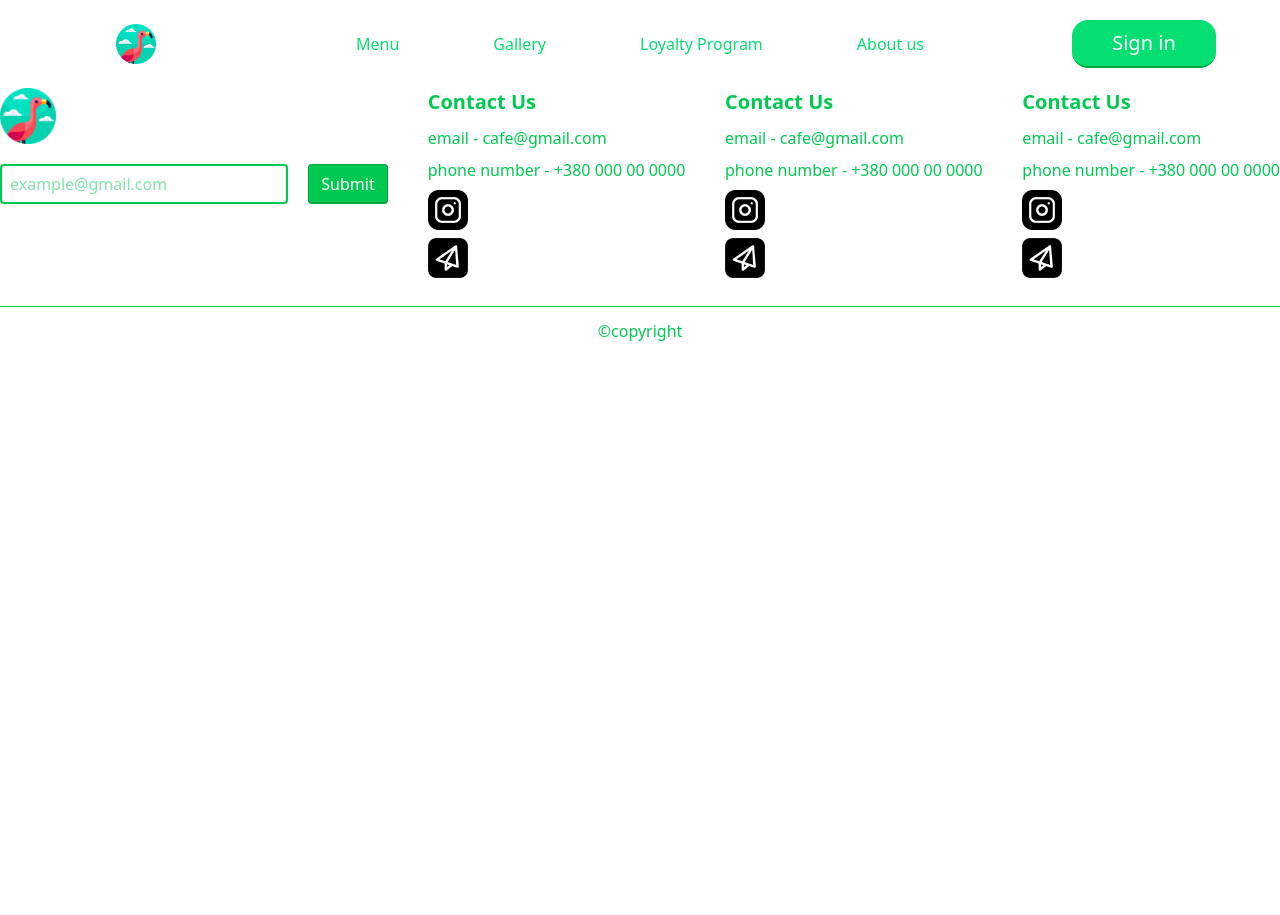
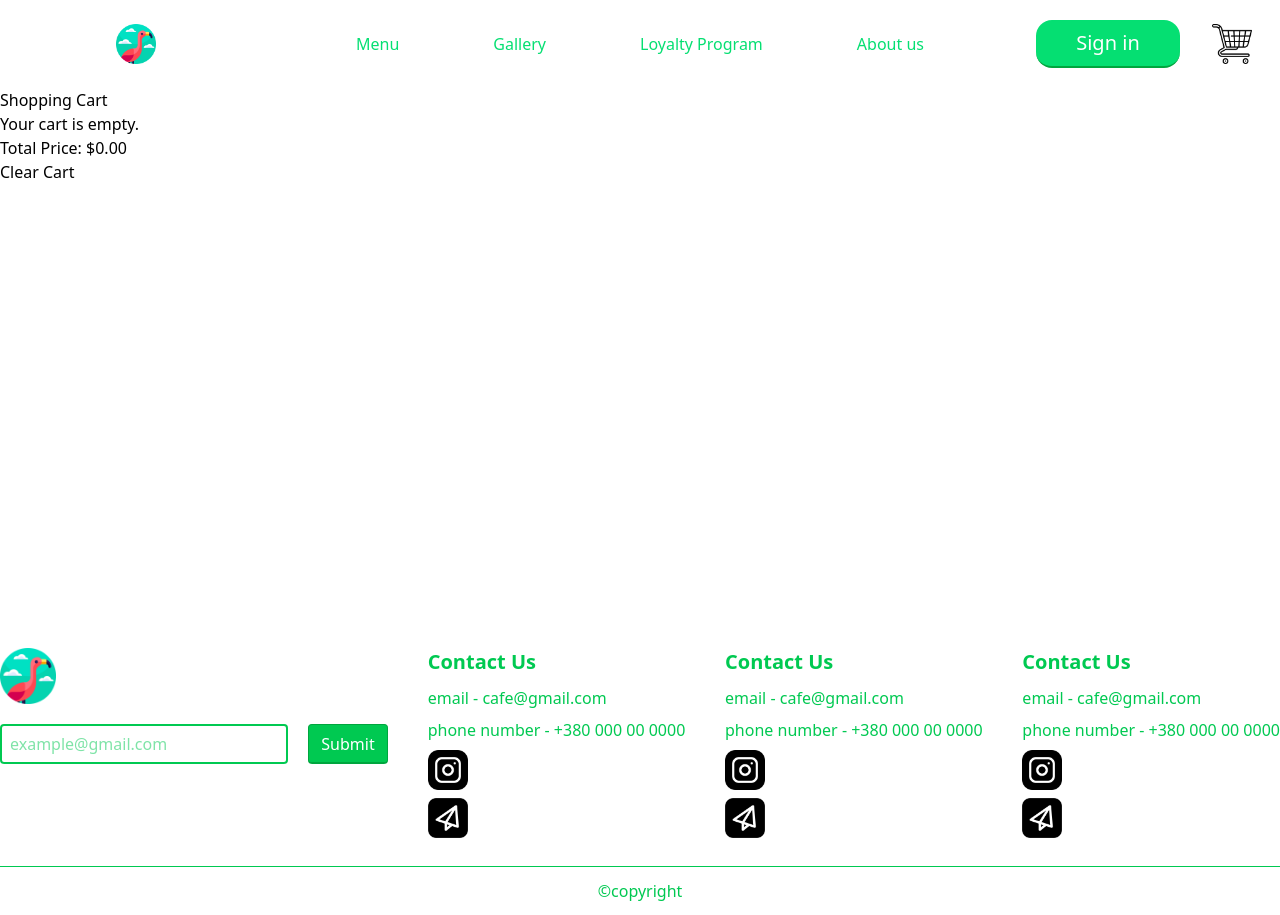
Before and after one commit to IvanDeresh/uni_cafe_proj, a React (Vite) app in the folder client/: page /cart in a window 1280 px wide. Before the commit the page ends 800 px from the top, so only its background shows below. Built offline with nearby package versions, Linux system fonts and the light colour scheme.

Commit message:
"store implemented"

```diff
--- a/client/package.json
+++ b/client/package.json
@@ -13,6 +13,7 @@
     "@emotion/react": "^11.14.0",
     "@emotion/styled": "^11.14.0",
     "@mui/material": "^7.0.1",
+    "@reduxjs/toolkit": "^2.6.1",
     "@tailwindcss/vite": "^4.0.17",
     "@tanstack/react-query": "^5.71.1",
     "autoprefixer": "^10.4.21",
@@ -20,6 +21,7 @@
     "postcss": "^8.5.3",
     "react": "^19.0.0",
     "react-dom": "^19.0.0",
+    "react-redux": "^9.2.0",
     "react-router-dom": "^7.4.1",
     "tailwindcss": "^4.0.17"
   },
--- a/client/src/App.tsx
+++ b/client/src/App.tsx
@@ -7,6 +7,7 @@ import Gallery from "./pages/Gallery";
 import AboutUs from "./pages/AboutUs";
 import SignIn from "./pages/sign/SignIn";
 import SignUp from "./pages/sign/SignUp";
+import Cart from "./pages/Cart";
 
 function App() {
   return (
@@ -18,6 +19,7 @@ function App() {
           <Route path="/gallery" element={<Gallery />} />
           <Route path="/loyalty-program" element={<LoyaltyProgram />} />
           <Route path="/about-us" element={<AboutUs />} />
+          <Route path="/cart" element={<Cart />} />
           <Route path="/sign-in" element={<SignIn />} />
           <Route path="/sign-up" element={<SignUp />} />
         </Routes>
--- a/client/src/assets/img/index.ts
+++ b/client/src/assets/img/index.ts
@@ -22,8 +22,10 @@ import espresso from "./white-cup-with-fragrant-strong-espresso-coffee-with-thic
 import barista from "./завантаження.jpg";
 import outdoor from "./outdoor.jpg";
 import cafe_at_night from "./cafe_at_night.jpg";
+import cart from "./shopping-cart_3737372.png";
 
 export {
+  cart,
   cafe_at_night,
   outdoor,
   barista,
--- a/client/src/main.tsx
+++ b/client/src/main.tsx
@@ -3,12 +3,17 @@ import { createRoot } from "react-dom/client";
 import "./index.css";
 import App from "./App.tsx";
 import { QueryClient, QueryClientProvider } from "@tanstack/react-query";
+import { Provider } from "react-redux";
+import { store } from "./store/store.ts";
+
 const queryClient = new QueryClient();
 
 createRoot(document.getElementById("root")!).render(
   <StrictMode>
-    <QueryClientProvider client={queryClient}>
-      <App />
-    </QueryClientProvider>
+    <Provider store={store}>
+      <QueryClientProvider client={queryClient}>
+        <App />
+      </QueryClientProvider>
+    </Provider>
   </StrictMode>
 );
--- /dev/null
+++ b/client/src/pages/Cart.tsx
@@ -0,0 +1,49 @@
+import { useDispatch, useSelector } from "react-redux";
+import { removeItem, clearCart } from "../store/slices/cartSlice";
+import { Hit } from "../types/Constant";
+
+const Cart = () => {
+  const dispatch = useDispatch();
+  const cart = useSelector(
+    (state: { cart: { items: Hit[]; totalPrice: number } }) => state.cart
+  );
+
+  const removeFromCart = (id: number) => {
+    dispatch(removeItem(id));
+  };
+
+  const clearCartHandler = () => {
+    dispatch(clearCart());
+  };
+
+  return (
+    <div className="min-h-[70vh]">
+      <h2>Shopping Cart</h2>
+      <div>
+        {cart.items.length === 0 ? (
+          <p>Your cart is empty.</p>
+        ) : (
+          <ul>
+            {cart.items.map((item) => (
+              <li key={item.id}>
+                <img src={item.image} alt={item.name} />
+                <div>{item.name}</div>
+                <div>{item.description}</div>
+                <div>Price: ${item.price}</div>
+                <button onClick={() => removeFromCart(item.id)}>
+                  Remove from cart
+                </button>
+              </li>
+            ))}
+          </ul>
+        )}
+      </div>
+      <div>
+        <p>Total Price: ${cart.totalPrice.toFixed(2)}</p>
+        <button onClick={clearCartHandler}>Clear Cart</button>
+      </div>
+    </div>
+  );
+};
+
+export default Cart;
--- a/client/src/pages/layout/TheHeader.tsx
+++ b/client/src/pages/layout/TheHeader.tsx
@@ -1,5 +1,5 @@
 import { Link } from "react-router-dom";
-import { main_icon } from "../../assets/img";
+import { cart, main_icon } from "../../assets/img";
 
 const TheHeader = () => {
   return (
@@ -25,12 +25,15 @@ const TheHeader = () => {
           </li>
         </ul>
       </nav>
-      <div className="w-1/5 flex justify-center ">
+      <div className="w-1/5 flex justify-center items-center gap-8">
         <Link
           className="w-36 h-12 border-b-2 text-white text-xl border-green-600 bg-green-400 rounded-2xl flex justify-center items-center"
           to="/sign-in"
         >
           Sign in
+        </Link>
+        <Link to="/cart">
+          <img className="w-10 h-10" src={cart} alt="cart" />
         </Link>
       </div>
     </header>
--- /dev/null
+++ b/client/src/store/slices/cartSlice.ts
@@ -0,0 +1,57 @@
+import { createSlice, PayloadAction } from "@reduxjs/toolkit";
+import { Hit } from "../../types/Constant";
+
+interface CartState {
+  items: Hit[];
+  totalQuantity: number;
+  totalPrice: number;
+}
+
+const initialState: CartState = {
+  items: [],
+  totalQuantity: 0,
+  totalPrice: 0,
+};
+
+const cartSlice = createSlice({
+  name: "cart",
+  initialState,
+  reducers: {
+    addItem(state, action: PayloadAction<Hit>) {
+      const newItem = action.payload;
+      const existingItem = state.items.find(
+        (item: Hit) => item.id === newItem.id
+      );
+
+      if (existingItem) {
+        existingItem.price += newItem.price;
+      } else {
+        state.items.push(newItem);
+      }
+
+      state.totalQuantity++;
+      state.totalPrice += newItem.price;
+    },
+
+    removeItem(state, action: PayloadAction<number>) {
+      const itemId = action.payload;
+      const existingItem = state.items.find((item: Hit) => item.id === itemId);
+
+      if (existingItem) {
+        state.totalQuantity -= 1;
+        state.totalPrice -= existingItem.price;
+        state.items = state.items.filter((item: Hit) => item.id !== itemId);
+      }
+    },
+
+    clearCart(state) {
+      state.items = [];
+      state.totalQuantity = 0;
+      state.totalPrice = 0;
+    },
+  },
+});
+
+export const { addItem, removeItem, clearCart } = cartSlice.actions;
+
+export default cartSlice.reducer;
--- /dev/null
+++ b/client/src/store/store.ts
@@ -0,0 +1,11 @@
+import { configureStore } from "@reduxjs/toolkit";
+import cartReducer from "./slices/cartSlice";
+
+export const store = configureStore({
+  reducer: {
+    cart: cartReducer,
+  },
+});
+
+export type RootState = ReturnType<typeof store.getState>;
+export type AppDispatch = typeof store.dispatch;
```
Also changed, not shown: client/src/pages/AboutUs.tsx (+1 -6 lines), client/src/assets/img/shopping-cart_3737372.png (added), 1 other file (tests, documents, lock files or other folders).
